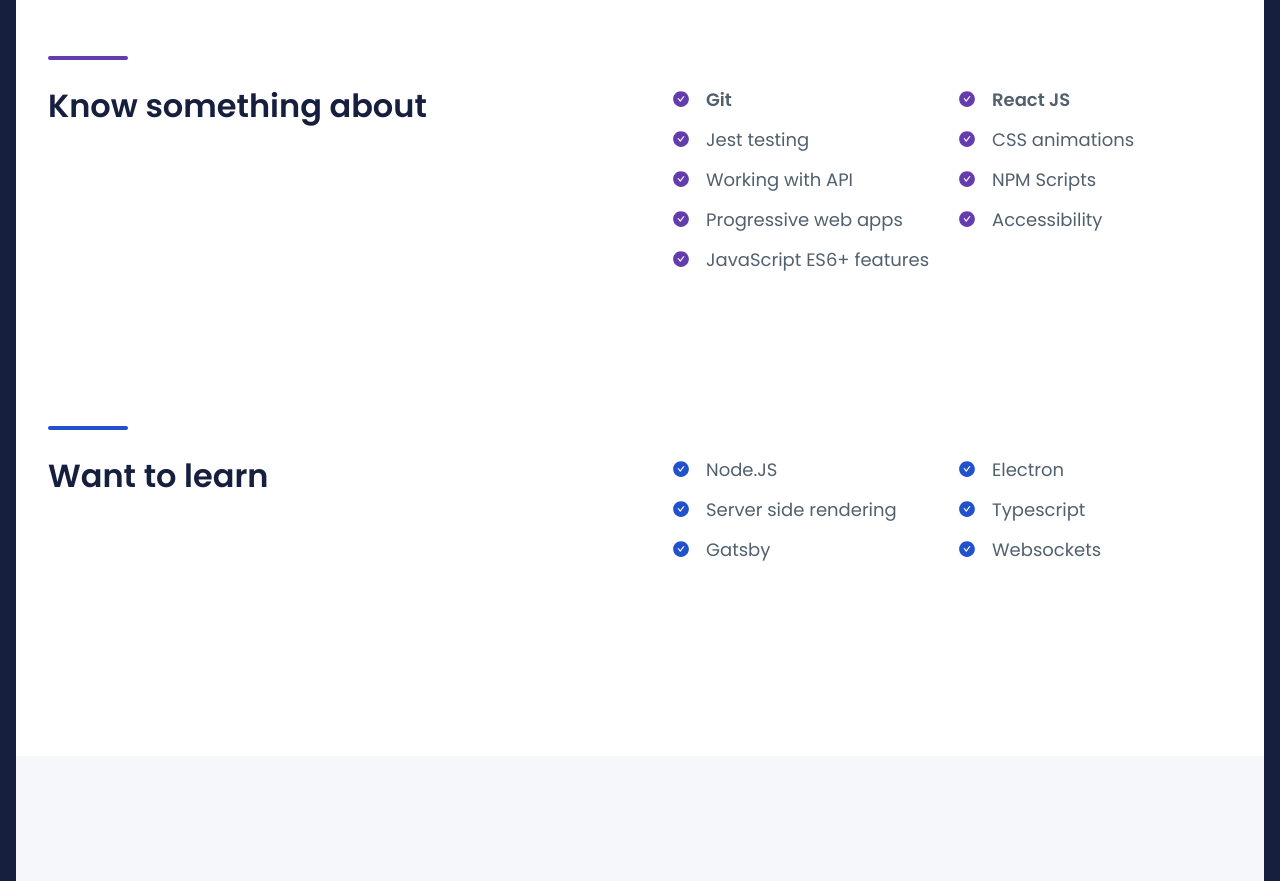
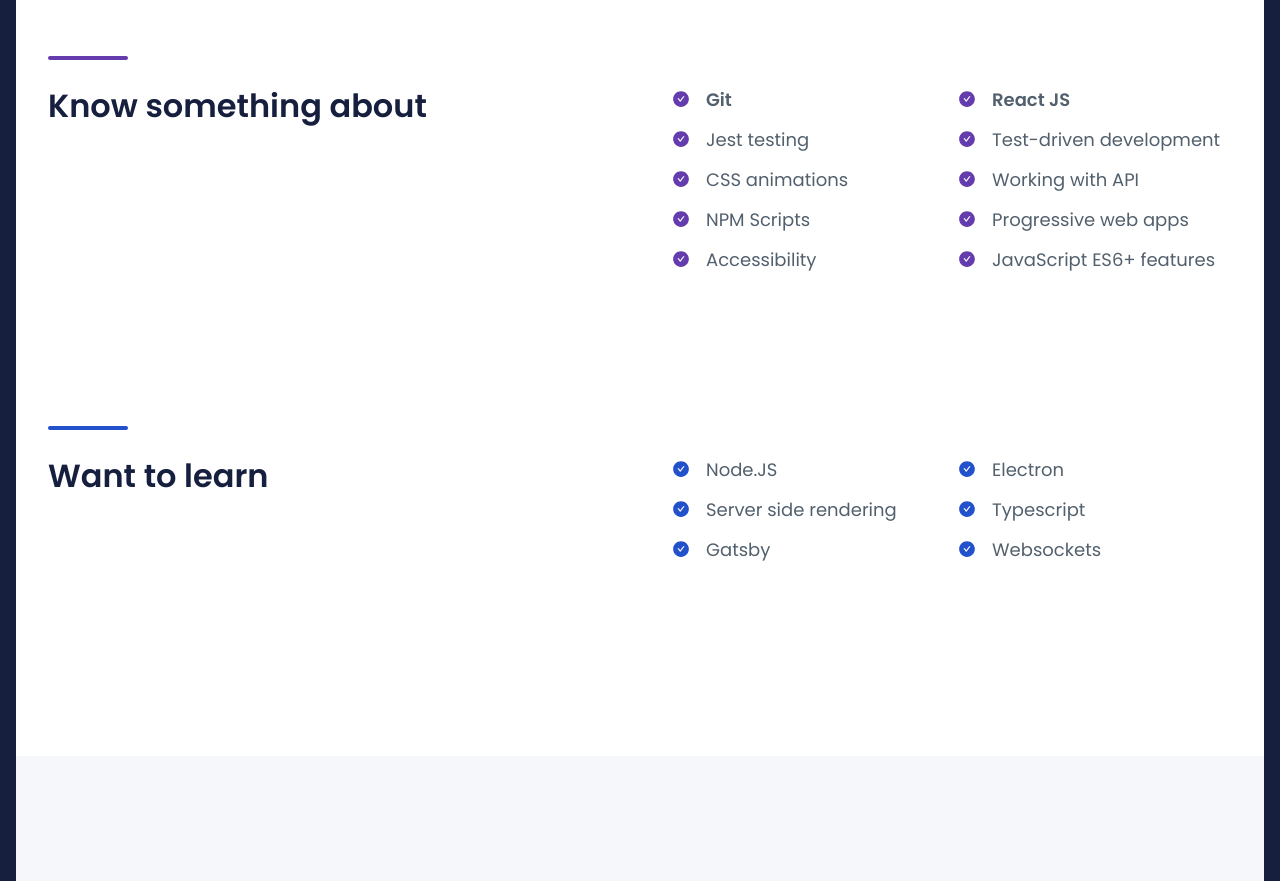
Before and after one commit to mrozrafal/mrozrafal.github.io, a website: page src/content/index.html in a window 1280 px wide. Shown: the part 1320-2201 px from the top of the page. Drawn offline with nearby package versions, Linux system fonts and the light colour scheme; files that its build step writes are made by us from their sources; no server answers; files whose address does not match are found by name.

Commit message:
update: skills list

```diff
--- a/src/content/index.html
+++ b/src/content/index.html
@@ -67,6 +67,7 @@
           <li class="know-something__list--element"><b>Git</b></li>
           <li class="know-something__list--element"><b>React JS</b></li>
           <li class="know-something__list--element">Jest testing</li>
+          <li class="know-something__list--element">Test-driven development</li>
           <li class="know-something__list--element">CSS animations</li>
           <li class="know-something__list--element">Working with API</li>
           <li class="know-something__list--element">NPM Scripts</li>
```
